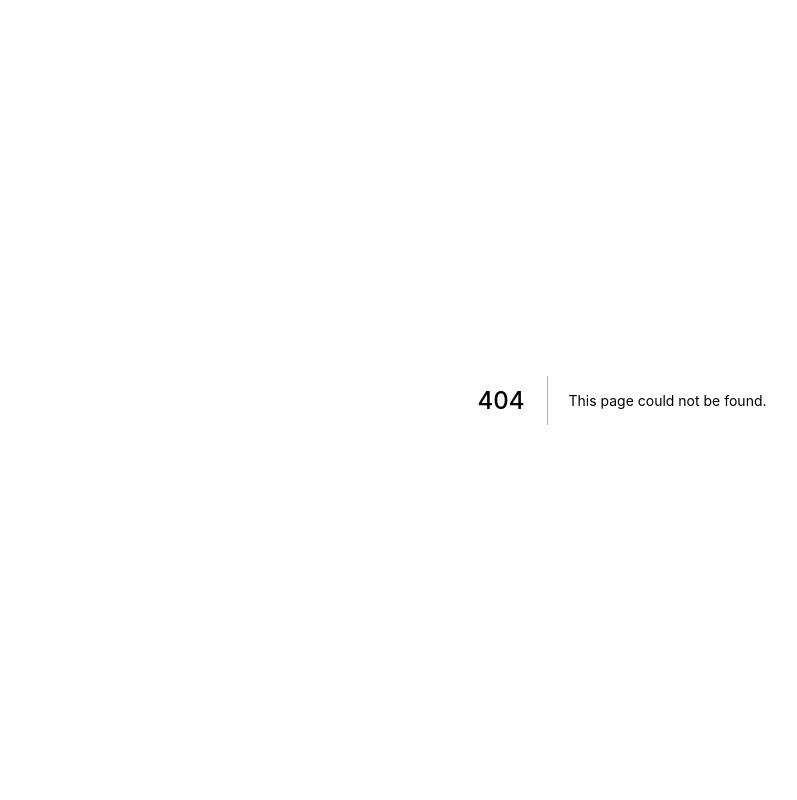
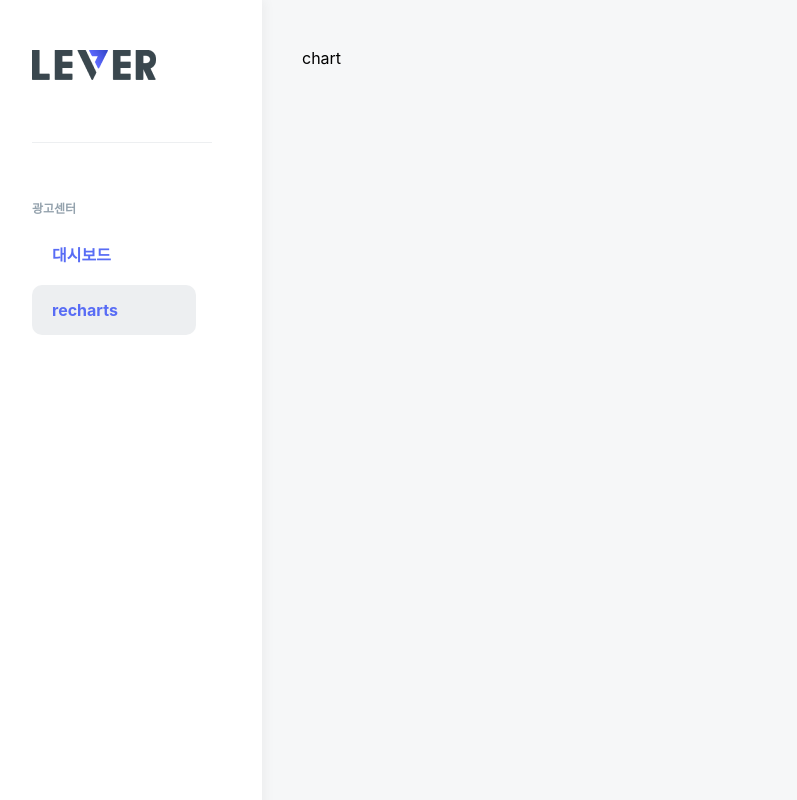
Before and after one commit to hyjoong/admin, a Next.js app: page /recharts in a window 1280 px wide. Before the commit this address had no page. Shown: the whole page, without its empty margins (18-815 px from the left). Built offline with nearby package versions, Linux system fonts and the light colour scheme.

Commit message:
feat: rechart 페이지 경롤 설정 및 기본 구조 설정

```diff
--- /dev/null
+++ b/components/RechartBoard/index.tsx
@@ -0,0 +1,7 @@
+import React from "react";
+
+const RechartBoard = () => {
+  return <div>chart</div>;
+};
+
+export default RechartBoard;
--- a/components/SideBar/SideBar.tsx
+++ b/components/SideBar/SideBar.tsx
@@ -9,7 +9,7 @@ import { useRouter } from "next/router";
 
 const MENU_LIST = [
   { name: "대시보드", link: "/" },
-  { name: "광고관리", link: "/advertise" },
+  { name: "recharts", link: "/recharts" },
 ];
 
 const SideBar = () => {
--- /dev/null
+++ b/pages/recharts/index.tsx
@@ -0,0 +1,24 @@
+import BaseLayout from "@components/BaseLayout/BaseLayout";
+import RechartBoard from "@components/RechartBoard";
+import React from "react";
+import styled from "styled-components";
+
+const Recharts = () => {
+  return (
+    <BaseLayout>
+      <MainPage>
+        <RechartBoard />
+      </MainPage>
+    </BaseLayout>
+  );
+};
+
+const MainPage = styled.div`
+  display: flex;
+  flex-direction: column;
+  width: 100%;
+  padding: 50px 40px 80px;
+  background: #f6f7f8;
+`;
+
+export default Recharts;
```
